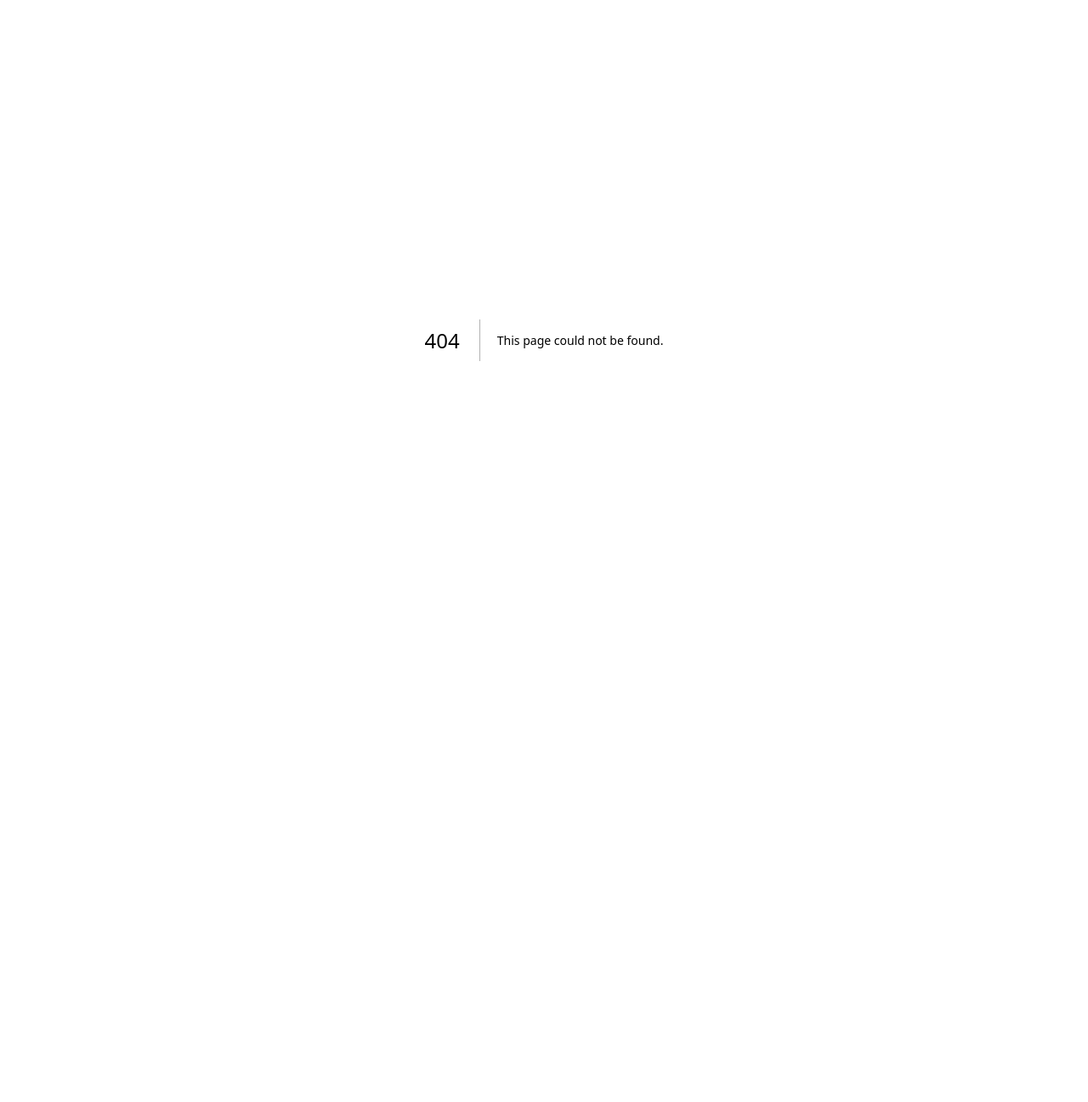
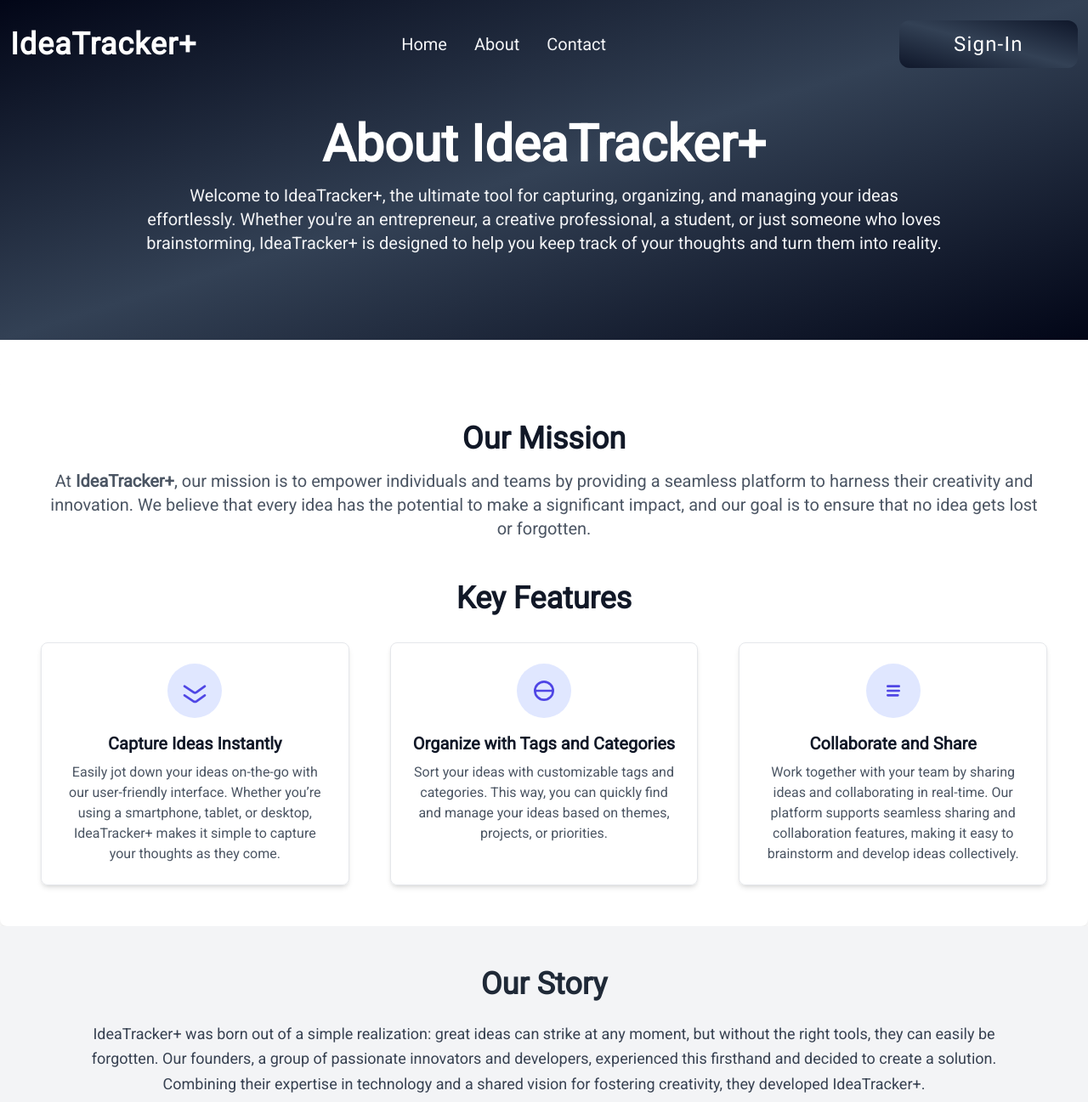
Before and after one commit to ajv55/ideatracker, a Next.js app: page /about in a window 1280 px wide. Before the commit this address had no page. Shown: the top 1297 px of the page at 85% size. Before the commit the page ends 800 px from the top, so only its background shows below. Built offline with nearby package versions, Linux system fonts and the light colour scheme; no server answers.

Commit message:
created the about page

```diff
--- /dev/null
+++ b/app/about/page.tsx
@@ -0,0 +1,34 @@
+'use client';
+import { motion } from "framer-motion"
+import Nav from "../components/mainPage/nav";
+import AboutHeader from "../components/aboutComponent/aboutHeader";
+import AboutInfo from "../components/aboutComponent/aboutInfo";
+import AboutExtra from "../components/aboutComponent/aboutExtra";
+import Footer from "../components/mainPage/footer";
+
+export default function page() {
+  return (
+    <>
+    <Nav />
+    <main className="w-full   ">
+      <section className="mb-12 ">
+        <motion.div
+          initial={{ opacity: 0, y: 50 }}
+          animate={{ opacity: 1, y: 0 }}
+          transition={{ duration: 0.5 }}
+          className=" bg-gradient-to-br from-slate-950 via-slate-700 to-slate-950 w-full flex flex-col justify-center items-center lg:h-[25rem] h-[28rem] "
+        >
+          <h2 className="lg:text-6xl text-4xl  text-white font-bold mb-4 lg:mt-10 mt-28">About IdeaTracker+</h2>
+          <p className="text-gray-100 w-[85%] lg:text-xl text-md text-center text-balance leading-relaxed">
+          Welcome to IdeaTracker+, the ultimate tool for capturing, organizing, and managing your ideas effortlessly. Whether you&#39;re an entrepreneur, a creative professional, a student, or just someone who loves brainstorming, IdeaTracker+ is designed to help you keep track of your thoughts and turn them into reality.
+          </p>
+        </motion.div>
+      </section>
+      <AboutHeader />
+      <AboutInfo />
+      <AboutExtra />
+      <Footer />
+    </main>
+  </>
+  )
+}
--- /dev/null
+++ b/app/components/aboutComponent/aboutExtra.tsx
@@ -0,0 +1,31 @@
+import React from 'react'
+
+export default function AboutExtra() {
+  return (
+    <div className="bg-gray-100 py-12">
+    <div className="max-w-7xl mx-auto px-4 sm:px-6 lg:px-8">
+      <div className="text-center">
+        <h2 className="text-base text-indigo-600 font-semibold tracking-wide uppercase">Join Our Community</h2>
+        <p className="mt-2 text-3xl leading-8 font-extrabold tracking-tight text-gray-900 sm:text-4xl">
+          Innovators, Creators, and Thinkers
+        </p>
+        <p className="mt-4 max-w-2xl text-xl text-gray-500 mx-auto">
+          Share your feedback, suggest new features, and collaborate with like-minded individuals. Together, we can make IdeaTracker+ even better.
+        </p>
+      </div>
+      <div className="mt-10 text-center">
+        <h2 className="text-base text-indigo-600 font-semibold tracking-wide uppercase">Contact Us</h2>
+        <p className="mt-2 text-3xl leading-8 font-extrabold tracking-tight text-gray-900 sm:text-4xl">
+          We&#39;re here to help!
+        </p>
+        <p className="mt-4 max-w-2xl text-xl text-gray-500 mx-auto">
+          Have questions or need support? Reach out to us anytime at <a href="mailto:support@ideatrackerplus.com" className="text-indigo-600 hover:text-indigo-500">support@ideatrackerplus.com</a>.
+        </p>
+        <p className="mt-6 text-lg text-gray-600">
+          Thank you for choosing IdeaTracker+. We&#39;re excited to be a part of your creative journey!
+        </p>
+      </div>
+    </div>
+  </div>
+  )
+}
--- /dev/null
+++ b/app/components/aboutComponent/aboutHeader.tsx
@@ -0,0 +1,52 @@
+import React from 'react'
+
+export default function AboutHeader() {
+  return (
+    <div className="max-w-7xl mx-auto p-6 sm:p-12 bg-white shadow-lg rounded-lg">
+      <section className="text-center mb-12">
+        <h2 className="text-3xl sm:text-4xl font-extrabold text-gray-900 mb-4">Our Mission</h2>
+        <p className="text-lg sm:text-xl text-gray-600">
+          At <span className="font-semibold">IdeaTracker+</span>, our mission is to empower individuals and teams by providing a seamless platform to harness their creativity and innovation. We believe that every idea has the potential to make a significant impact, and our goal is to ensure that no idea gets lost or forgotten.
+        </p>
+      </section>
+      <section>
+        <h2 className="text-3xl sm:text-4xl font-extrabold text-gray-900 mb-8 text-center">Key Features</h2>
+        <div className="grid gap-12 sm:grid-cols-1 lg:grid-cols-3">
+          <div className="flex flex-col items-center text-center p-6 border border-gray-200 rounded-lg shadow-md hover:shadow-xl transition-shadow duration-300">
+            <div className="flex items-center justify-center w-16 h-16 mb-4 bg-indigo-100 rounded-full">
+              <svg className="w-8 h-8 text-indigo-600" fill="none" stroke="currentColor" viewBox="0 0 24 24" xmlns="http://www.w3.org/2000/svg">
+                <path strokeLinecap="round" strokeLinejoin="round" strokeWidth="2" d="M3 8l7.89 5.26c.86.57 1.95.57 2.81 0L21 8m-18 8l7.89 5.26c.86.57 1.95.57 2.81 0L21 16" />
+              </svg>
+            </div>
+            <h3 className="text-xl font-bold text-gray-900 mb-2">Capture Ideas Instantly</h3>
+            <p className="text-gray-600">
+              Easily jot down your ideas on-the-go with our user-friendly interface. Whether you’re using a smartphone, tablet, or desktop, IdeaTracker+ makes it simple to capture your thoughts as they come.
+            </p>
+          </div>
+          <div className="flex flex-col items-center text-center p-6 border border-gray-200 rounded-lg shadow-md hover:shadow-xl transition-shadow duration-300">
+            <div className="flex items-center justify-center w-16 h-16 mb-4 bg-indigo-100 rounded-full">
+              <svg className="w-8 h-8 text-indigo-600" fill="none" stroke="currentColor" viewBox="0 0 24 24" xmlns="http://www.w3.org/2000/svg">
+                <path strokeLinecap="round" strokeLinejoin="round" strokeWidth="2" d="M20 12H4m16 0c0-4.418-3.582-8-8-8S4 7.582 4 12m16 0c0 4.418-3.582 8-8 8s-8-3.582-8-8" />
+              </svg>
+            </div>
+            <h3 className="text-xl font-bold text-gray-900 mb-2">Organize with Tags and Categories</h3>
+            <p className="text-gray-600">
+              Sort your ideas with customizable tags and categories. This way, you can quickly find and manage your ideas based on themes, projects, or priorities.
+            </p>
+          </div>
+          <div className="flex flex-col items-center text-center p-6 border border-gray-200 rounded-lg shadow-md hover:shadow-xl transition-shadow duration-300">
+            <div className="flex items-center justify-center w-16 h-16 mb-4 bg-indigo-100 rounded-full">
+              <svg className="w-8 h-8 text-indigo-600" fill="none" stroke="currentColor" viewBox="0 0 24 24" xmlns="http://www.w3.org/2000/svg">
+                <path strokeLinecap="round" strokeLinejoin="round" strokeWidth="2" d="M7 8h10M7 12h5m4 4H7m10-4H7m10 0H7m4 4h3" />
+              </svg>
+            </div>
+            <h3 className="text-xl font-bold text-gray-900 mb-2">Collaborate and Share</h3>
+            <p className="text-gray-600">
+              Work together with your team by sharing ideas and collaborating in real-time. Our platform supports seamless sharing and collaboration features, making it easy to brainstorm and develop ideas collectively.
+            </p>
+          </div>
+        </div>
+      </section>
+    </div>
+  )
+}
--- /dev/null
+++ b/app/components/aboutComponent/aboutInfo.tsx
@@ -0,0 +1,16 @@
+import React from 'react'
+
+export default function AboutInfo() {
+  return (
+    <section className="bg-gray-100 py-12">
+      <div className="container mx-auto px-6 md:px-12 lg:px-24">
+        <h2 className="text-4xl font-bold text-center text-gray-800 mb-6">Our Story</h2>
+        <p className="text-lg text-gray-700 leading-relaxed text-center">
+          IdeaTracker+ was born out of a simple realization: great ideas can strike at any moment, but without the right tools, they can easily be forgotten.
+          Our founders, a group of passionate innovators and developers, experienced this firsthand and decided to create a solution. Combining their expertise
+          in technology and a shared vision for fostering creativity, they developed IdeaTracker+.
+        </p>
+      </div>
+    </section>
+  )
+}
--- a/app/components/dashboardComponents/ideaList.tsx
+++ b/app/components/dashboardComponents/ideaList.tsx
@@ -34,6 +34,7 @@ const IdeaList: React.FC = () => {
   const dispatch = useDispatch();
   const [deleteModal, setDeleteModal] = useState<boolean>(false);
   const [editId, setEditId] = useState(0);
+  const [deleteId, setDeleteId] = useState(0);
 
 
   const handleFilterChange = (e: React.ChangeEvent<HTMLSelectElement>) => {
@@ -45,12 +46,14 @@ const IdeaList: React.FC = () => {
   };
 
 
+  console.log(deleteId)
 
-  const handleDelete = async (id: number) => {
+
+  const handleDelete = async () => {
     //handle delete from the backend
     try {
 
-      await axios.delete(`/api/deleteIdea?ideaId=${id}`).then((res) => {
+      await axios.delete(`/api/deleteIdea?ideaId=${deleteId}`).then((res) => {
         if(res.status === 201) {
           toast.success(`You've deleted the idea`)
           getAllIdeas();
@@ -122,7 +125,7 @@ const IdeaList: React.FC = () => {
           const theIdea: any = editId === idea.id && idea
           return <li key={idea.id} className="bg-gray-50 p-4 rounded-lg shadow-sm flex flex-wrap gap-5 justify-between items-center">
             <AnimatePresence>
-              {deleteModal && <DeleteModal onDelete={() => handleDelete(idea.id)} onClose={() => setDeleteModal(false)} />}
+              {deleteModal && <DeleteModal onDelete={handleDelete} onClose={() => setDeleteModal(false)} />}
               {editModalOpen && <EditModal id={editId} onClose={() => dispatch(setIsEditOpen(false))} />}
               </AnimatePresence>
             <div>
@@ -148,7 +151,7 @@ const IdeaList: React.FC = () => {
               </button>
               <button
                 className="bg-red-500 text-white px-2 py-1 rounded-lg"
-                onClick={() => setDeleteModal(true)}
+                onClick={() => {setDeleteModal(true), setDeleteId(idea?.id)}}
               >
                 Delete
               </button>
--- a/app/components/mainPage/footer.tsx
+++ b/app/components/mainPage/footer.tsx
@@ -11,10 +11,10 @@ export default function Footer() {
             IdeaTracker+
           </Link>
         </div>
-        <div className="flex lg:flex-col  md:flex-row md:gap-8 gap-3 mb-4 md:mb-0">
+        <div className="flex flex-row md:gap-8 gap-3 mb-4 md:mb-0">
           <Link className="hover:underline"  href="#features">Features</Link>
-          <Link className="hover:underline" href="#how-it-works">How It Works</Link>
-          <Link className="hover:underline" href="#testimonials">Testimonials</Link>
+          <Link className="hover:underline" href="/about">About</Link>
+          <Link className="hover:underline" href="/pricing">Pricing</Link>
           <Link className="hover:underline" href="#contact">Contact</Link>
         </div>
         <div className="flex space-x-4">
--- a/app/components/mainPage/nav.tsx
+++ b/app/components/mainPage/nav.tsx
@@ -28,8 +28,8 @@ export default function Nav() {
                             <Link onClick={() => setIsOpen(!isOpen)} className="text-2xl font-semibold text-white  hover:text-teal-500" href="/">
                             Home
                             </Link>
-                            <Link onClick={() => setIsOpen(false)} className="text-2xl font-semibold text-white  hover:text-teal-500" href="#how-it-works">
-                            How It Work
+                            <Link onClick={() => setIsOpen(false)} className="text-2xl font-semibold text-white  hover:text-teal-500" href="/about">
+                            About
                             </Link>
                             <Link onClick={() => setIsOpen(false)} className="text-2xl font-semibold text-white  hover:text-teal-500" href="/pricing">
                             Pricing
@@ -59,9 +59,9 @@ export default function Nav() {
       </AnimatePresence>
 
         <h1 className="lg:text-4xl text-3xl text-white tracking-wide font-bold">IdeaTracker+</h1>
-        <ul className="lg:flex hidden space-x-8">
-          <li><Link className="text-gray-100 text-xl" href="#features">Features</Link></li>
-          <li><Link className="text-gray-100 text-xl" href="#how-it-works">How It Works</Link></li>
+        <ul className="lg:flex hidden justify-evenly items-center space-x-8">
+          <li><Link className="text-gray-100 text-xl" href="/">Home</Link></li>
+          <li><Link className="text-gray-100 text-xl" href="/about">About</Link></li>
           <li><Link className="text-gray-100 text-xl" href="#contact">Contact</Link></li>
           {session && <li><Link className="text-gray-100 text-xl" href="/dashboard">Dashboard</Link></li>}
         </ul>
```
